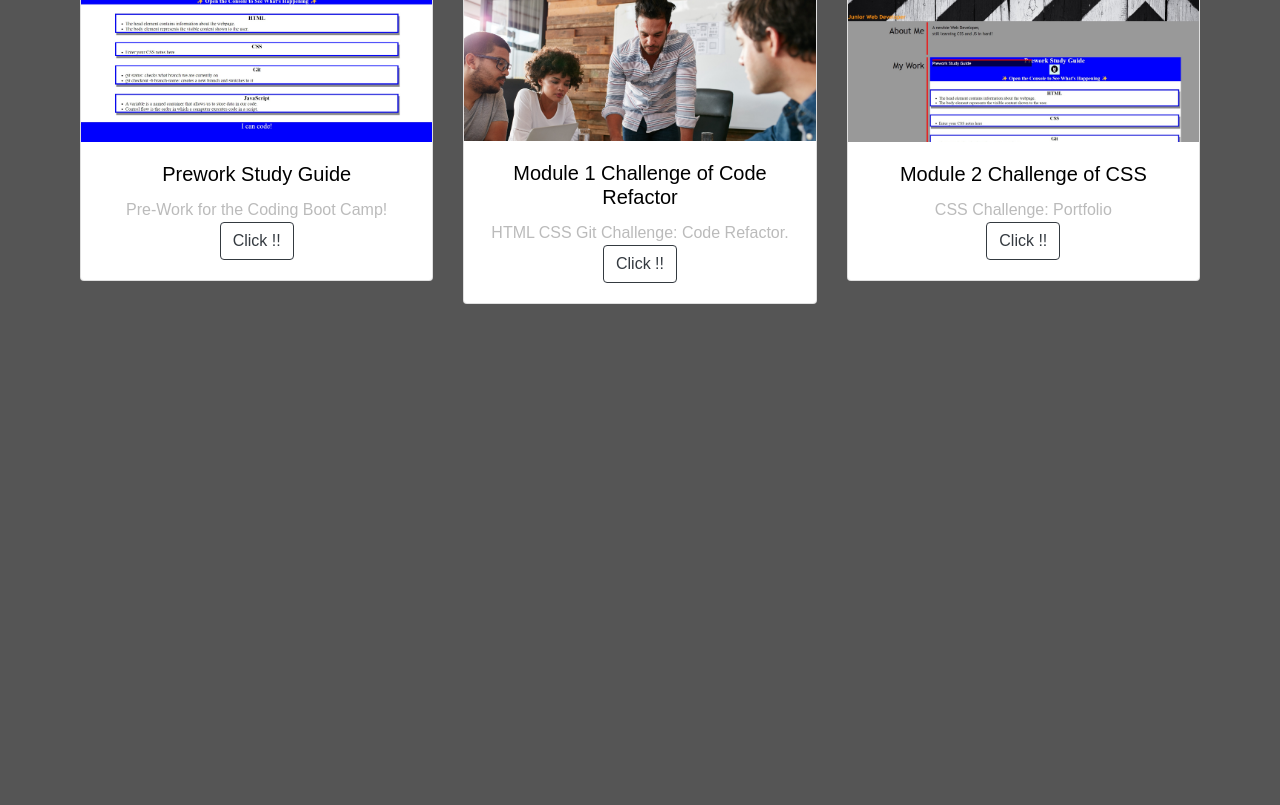
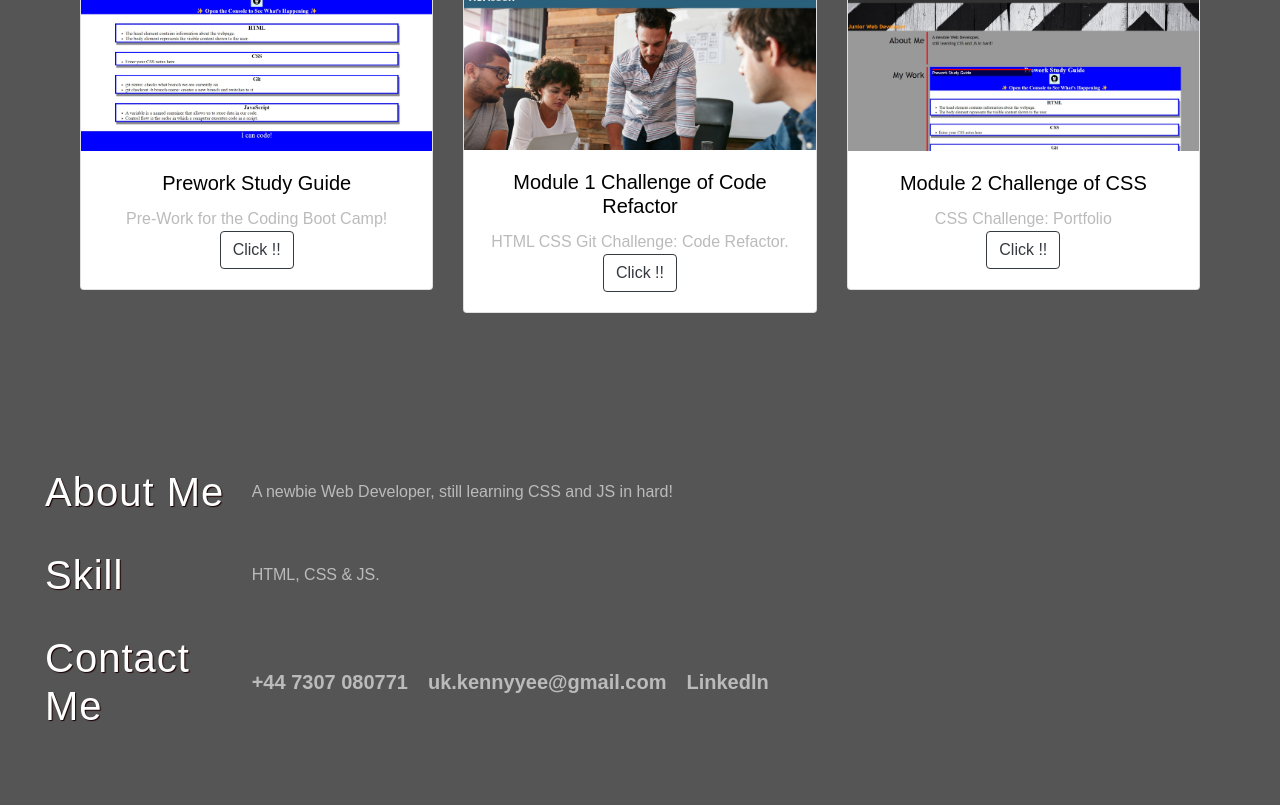
Before and after one commit to kenny852/bootstarp-portfolio, a plain HTML site: page index.html in a window 1280 px wide. Shown: the part 682-1487 px from the top of the page. Before the commit the page ends 1066 px from the top, so only its background shows below. Drawn offline with nearby package versions, Linux system fonts and the light colour scheme; a web font is replaced by a local one.

Commit message:
add about me

```diff
--- a/css/index.css
+++ b/css/index.css
@@ -194,3 +194,30 @@ a:hover {
   .btn:hover {
     box-shadow: 0 5px 10px 0 rgba(0,0,0,0.5),0 5px 10px 0 rgba(0,0,0,0.8);
   }
+
+  /* About Me */
+  .aboutme,.valueProp,.col,.skill,.contact,.email {
+    display: flex;
+    align-items: center;
+    justify-content: flex-start;
+  }
+  .aboutme {
+    background: var(--bg);
+    font-size: 30px;
+  }
+  .valueProp {
+    margin-top: 15px;
+    margin-bottom: 15px;
+  }
+  .col {
+    padding: 10px;
+    font-size: 30px;
+  }
+  .skill {
+  }
+  .contact {
+    font-size: 20px;
+  }
+  .email {
+    padding: 20px;
+  }
--- a/index.html
+++ b/index.html
@@ -52,7 +52,7 @@
                             <a class="nav-link js-scroll-trigger" href="#contact">Contact</a>
                         </li>
                         <li class="nav-item">
-                            <a class="nav-link js-scroll-trigger" href="#resume">Resume</a>
+                            <a class="nav-link js-scroll-trigger" href="resume.pdf" target="_blank">Resume</a>
                         </li>
                     </ul>
                 </div>
@@ -64,7 +64,7 @@
     <!-- Hero Section -->
 
         <header class="masthead">
-            <div class="container h-100" id="AboutMe">
+            <div class="container h-100">
                 <div class="row h-100">
                     <div class="col-lg-7 my-auto">
                         <div class="header-content mx-auto">
@@ -75,7 +75,7 @@
                     </div>
                     <div class="col-lg-5 my-auto">
                         <div class="device-container">
-                            <img src="images/kenny.jpg" class="img-fluid" alt="">
+                            <img src="images/kenny.jpg" class="img-fluid">
                         </div>
                     </div>
                 </div>
@@ -87,7 +87,7 @@
 
     <!-- Cards -->
     <div class="container-fluid content" id="MyWork">
-        <h2 class="sectionHeading">My Work</h2>
+        <h1 class="sectionHeading">My Work</h1>
         <div class="row showsNear">
             <!-- Card 1 -->
             <div class="cardContainer col-lg-4 col-md-4 col-sm-12">
@@ -129,7 +129,52 @@
         </div>
     </div>
     <!-- End cards -->
-
+    <!-- About me -->
+    <div class="container-fluid content" id="AboutMe">
+        <!-- Row 1 -->
+        <div class="row valueProp">
+            <div class="sideAccent">
+            </div>
+            <div class="col">
+                <h1>About Me</h1>
+            </div>
+            <div class="about col-10">
+                <p>
+                    A newbie Web Developer, still learning CSS and JS in hard!
+                </p>
+            </div>
+        </div>
+        <!-- End row 1 -->
+        <!-- Row 2 -->
+        <div class="row valueProp">
+            <div class="sideAccent">
+            </div>
+            <div class="col">
+                <h1>Skill</h1>
+            </div>
+            <div class="skill col-10">
+                <p>
+                    HTML, CSS & JS.
+                </p>
+            </div>
+        </div>
+        <!-- End row 2 -->
+        <!-- Row 3 -->
+        <div class="row valueProp">
+            <div class="aboutme">
+            </div>
+            <div class="col" id="contact">
+                <h1>Contact Me</h1>
+            </div>
+            <div class="contact col-10">
+                <a href="tel:+447307080771" class="no">+44 7307 080771</a>
+                <a href="mailto:uk.kennyyee@gmail.com" class="email">uk.kennyyee@gmail.com</a>
+                <a href="https://www.linkedin.com/in/kenny852/" target="_blank" class="linkedin">Linkedln</a>
+            </div>
+        </div>
+        <!-- End row 3 -->
+    </div>
+    <!-- End content -->
 
 
     </body>
```
Also changed, not shown: 1 other file.
